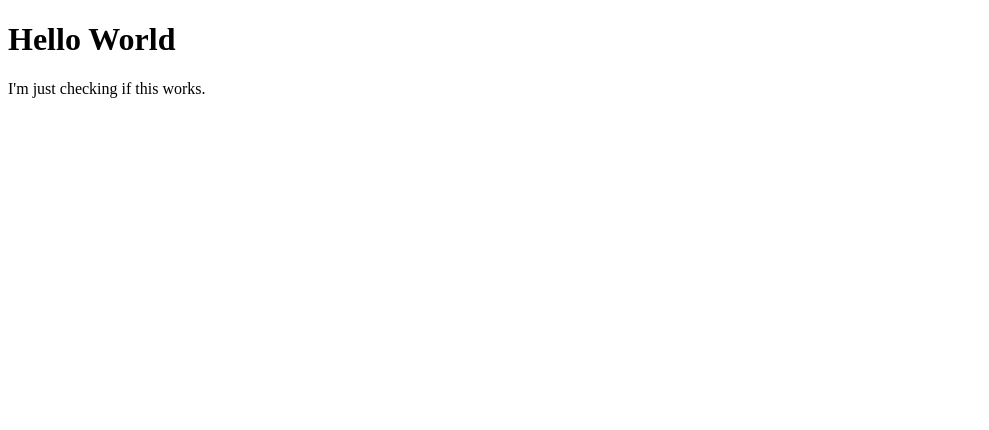
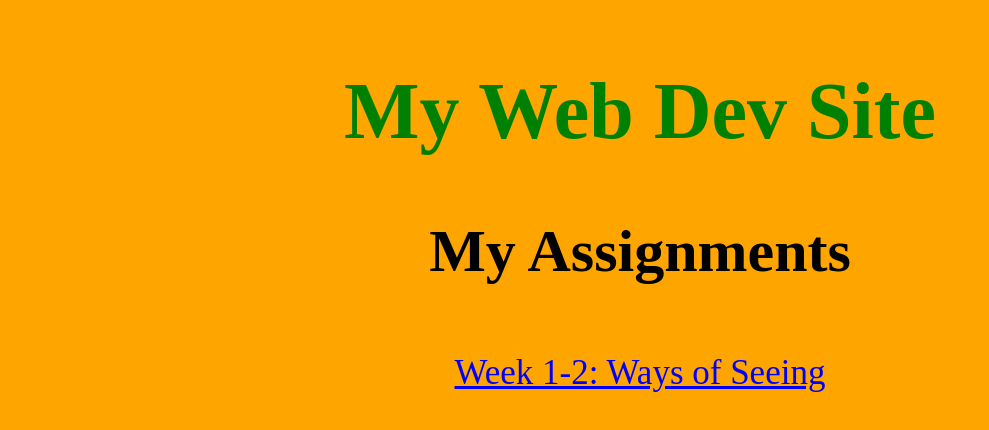
Before and after one commit to KIMBOSAURUS1/KIMBOSAURUS1.github.io, a plain HTML site: page index.html in a window 1280 px wide. Shown: the whole page, without its empty margins (0-989 px from the left). Drawn offline with Linux system fonts and the light colour scheme.

Commit message:
Update index.html

```diff
--- a/index.html
+++ b/index.html
@@ -1,7 +1,16 @@
 <!DOCTYPE html>
 <html>
-<body>
-<h1>Hello World</h1>
-<p>I'm just checking if this works.</p>
-</body>
-</html>
+ <head>
+   <title>  My Class Site</title>
+  </head>
+ <body style="background-color: orange">
+
+  <h2 style="font-size: 80px; color: green; text-align: center;">
+  My Web Dev Site
+
+  <p style="text-align: center; font-size: 60px; color: black"> My Assignments</p>
+   </h2>
+
+  <div style =" font-size: 30px; text-align:center;">
+
+  <a href="WebDev.html" style="font-size:35px; color: blue">Week 1-2: Ways of Seeing</a>
```
